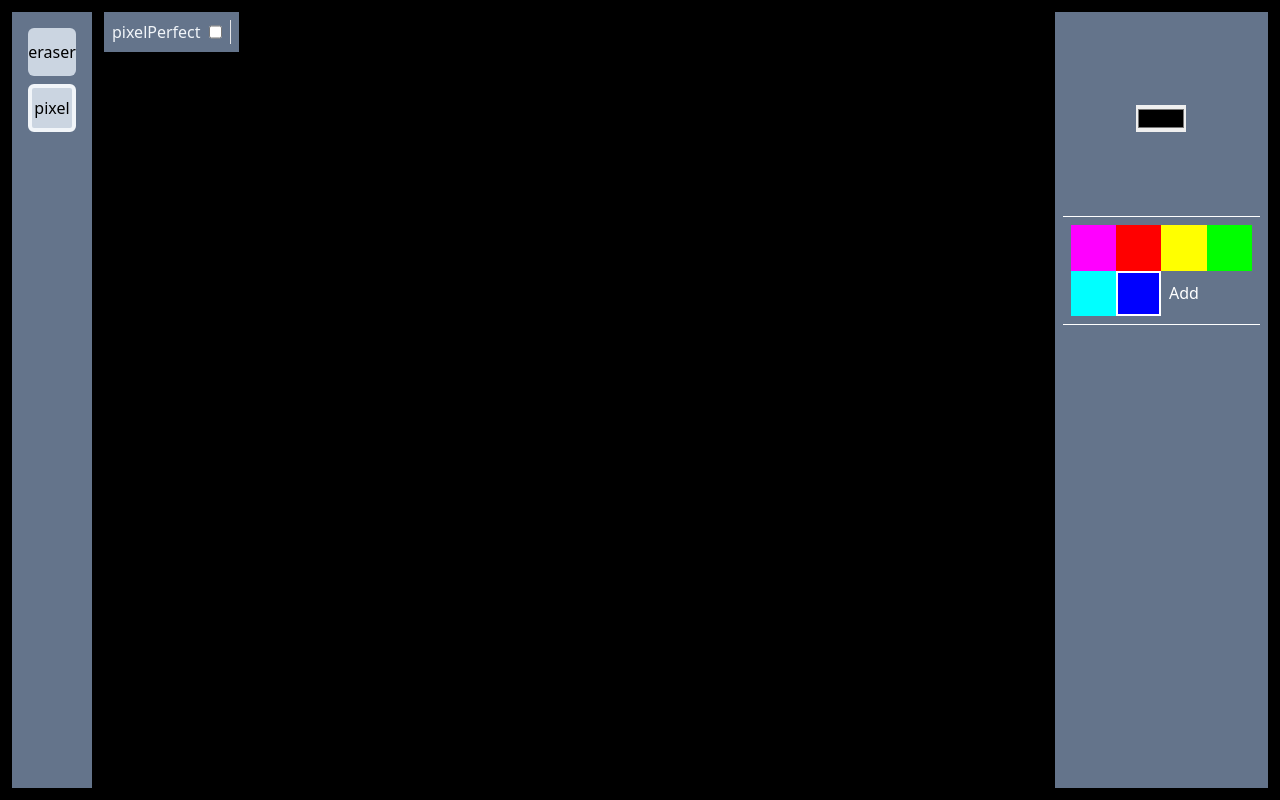
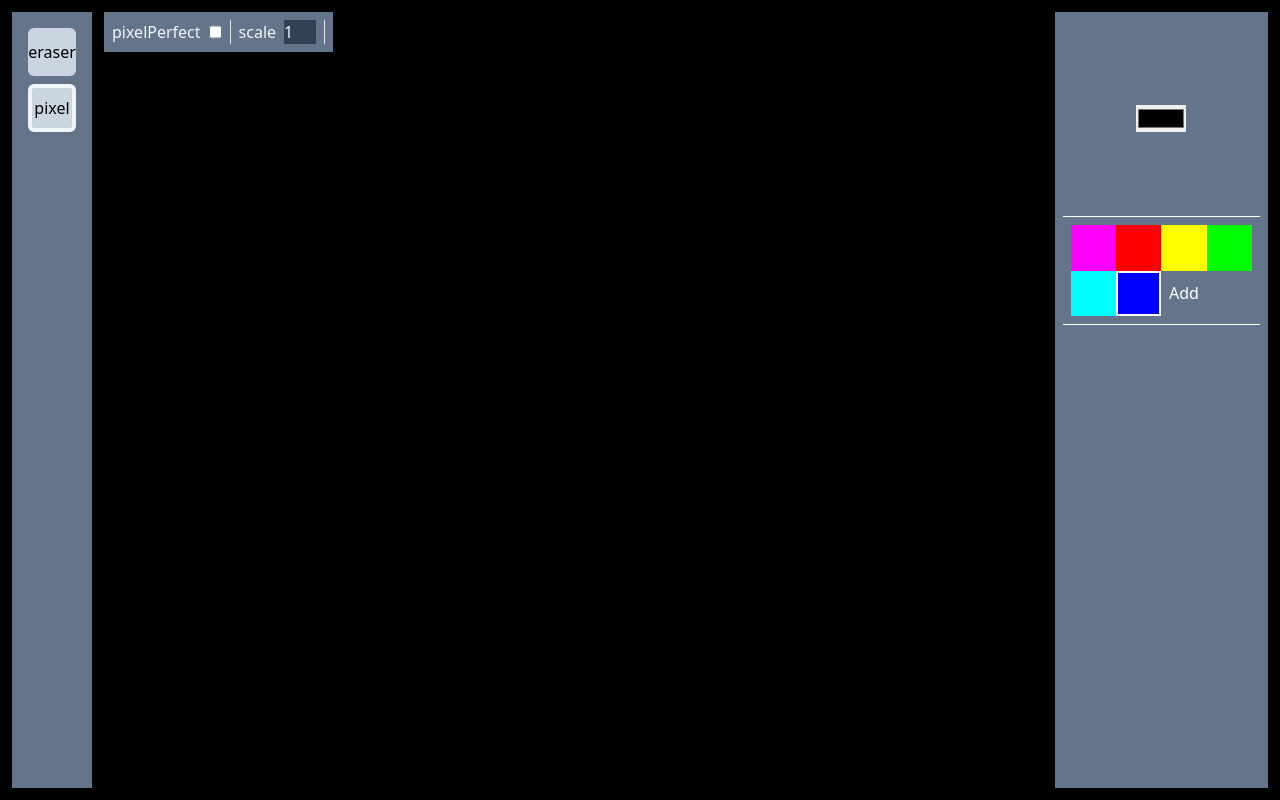
Before and after one commit to FadedBronze/PixiliV2, a React (Vite) app: page / in a window 1280 px wide. Built offline with nearby package versions, Linux system fonts and the light colour scheme.

Commit message:
property viewer works and changed viewportpos to state

```diff
--- a/src/App.tsx
+++ b/src/App.tsx
@@ -22,10 +22,7 @@ export type Vector2 = {
 function App() {
   return (
     <div className="w-full h-full relative">
-      <div className="w-fit bottom-0 m-3 gap-3 absolute left-0 top-0 flex flex-grow-0 items-start">
-        <BrushToolbar></BrushToolbar>
-        <PropertyViewer></PropertyViewer>
-      </div>
+      <BrushManager></BrushManager>
       <PixiliCanvas />
       <div className="w-1/6 bg-slate-500 bottom-0 absolute right-0 top-0 m-3">
         <ColorViewer></ColorViewer>
@@ -72,7 +69,7 @@ function PixiliCanvas(props: {}) {
 
   const renderFrame = (
     frame: Frame,
-    viewPortPos: Vector2,
+    viewportPos: Vector2,
     zoom: number,
     ctx: CanvasRenderingContext2D,
     viewPortSize: Vector2
@@ -91,8 +88,8 @@ function PixiliCanvas(props: {}) {
         ctx.fillStyle = color;
 
         ctx.fillRect(
-          pixelSize * (gridPosition.x + viewPortPos.x),
-          pixelSize * (gridPosition.y + viewPortPos.y),
+          pixelSize * (gridPosition.x + viewportPos.x),
+          pixelSize * (gridPosition.y + viewportPos.y),
           pixelSize,
           pixelSize
         );
@@ -105,10 +102,16 @@ function PixiliCanvas(props: {}) {
 
     if (ctx === null || ctx === undefined) return;
 
-    renderFrame(appState.frame, appState.viewportPos, appState.zoom, ctx, {
-      x: canvasSize.x,
-      y: canvasSize.y,
-    });
+    renderFrame(
+      appState.frame,
+      appState.viewportPos.value,
+      appState.zoom,
+      ctx,
+      {
+        x: canvasSize.x,
+        y: canvasSize.y,
+      }
+    );
   };
 
   const canvasRef = useRef<HTMLCanvasElement>(null);
@@ -122,8 +125,8 @@ function PixiliCanvas(props: {}) {
           const pixelSize = appState.zoom * 100;
 
           return {
-            x: mousePos.x / pixelSize - appState.viewportPos.x,
-            y: mousePos.y / pixelSize - appState.viewportPos.y,
+            x: mousePos.x / pixelSize - appState.viewportPos.value.x,
+            y: mousePos.y / pixelSize - appState.viewportPos.value.y,
           };
         };
 
@@ -136,24 +139,24 @@ function PixiliCanvas(props: {}) {
         const mouseGridPosDiffX = MouseGridPos.x - oldMouseGridPos.x;
         const mouseGridPosDiffY = MouseGridPos.y - oldMouseGridPos.y;
 
-        appState.viewportPos.x += mouseGridPosDiffX;
-        appState.viewportPos.y += mouseGridPosDiffY;
+        appState.viewportPos.value.x += mouseGridPosDiffX;
+        appState.viewportPos.value.y += mouseGridPosDiffY;
 
         render();
       }}
       onKeyDown={(e) => {
         switch (e.code) {
           case "KeyS":
-            appState.viewportPos.y -= 1;
+            appState.viewportPos.value.y -= 1;
             break;
           case "KeyW":
-            appState.viewportPos.y += 1;
+            appState.viewportPos.value.y += 1;
             break;
           case "KeyD":
-            appState.viewportPos.x -= 1;
+            appState.viewportPos.value.x -= 1;
             break;
           case "KeyA":
-            appState.viewportPos.x += 1;
+            appState.viewportPos.value.x += 1;
             break;
         }
 
@@ -193,32 +196,37 @@ function PixiliCanvas(props: {}) {
   );
 }
 
-function BrushToolbar() {
+function BrushManager() {
   const appState = useContext(AppStateContext);
+  const [selectedBrush, setSelectedBrush] = useState(appState.brush.name);
 
-  const brushStates = [
-    {
-      name: "eraser",
-      brush: eraserBrush,
-    },
-    {
-      name: "pixel",
-      brush: pixelBrush,
-    },
-  ];
+  return (
+    <div className="w-fit bottom-0 m-3 gap-3 absolute left-0 top-0 flex flex-grow-0 items-start">
+      <BrushToolbar
+        selectedBrush={selectedBrush}
+        setSelectedBrush={setSelectedBrush}
+      ></BrushToolbar>
+      <PropertyViewer selectedBrush={selectedBrush}></PropertyViewer>
+    </div>
+  );
+}
 
-  const [selectedBrush, setSelectedBrush] = useState("pixel");
+function BrushToolbar(props: {
+  selectedBrush: string;
+  setSelectedBrush: (value: string) => void;
+}) {
+  const appState = useContext(AppStateContext);
 
   return (
     <div className="p-4 h-full flex flex-wrap grow  w-full gap-2 justify-top flex-col align-center bg-slate-500">
-      {brushStates.map(({ name, brush }) => (
+      {appState.brushStates.map(({ brush }) => (
         <BrushToolbarBrush
-          name={name}
-          key={name}
-          selected={selectedBrush === name}
+          name={brush.name}
+          key={brush.name}
+          selected={props.selectedBrush === brush.name}
           select={() => {
             appState.brush = brush;
-            setSelectedBrush(name);
+            props.setSelectedBrush(brush.name);
           }}
         ></BrushToolbarBrush>
       ))}
@@ -325,20 +333,43 @@ function ColorOption(props: {
   );
 }
 
-function PropertyViewer() {
+function PropertyViewer(props: { selectedBrush: string }) {
   const appState = useContext(AppStateContext);
-  const name = Object.keys(appState.pixelBrushState.value);
+
+  const selectedBrushState = appState.brushStates.find(
+    ({ brush }) => brush.name === props.selectedBrush
+  );
+
+  if (selectedBrushState?.state === undefined) {
+    return <div></div>;
+  }
 
   return (
     <div className="p-2 flex gap-2 bg-slate-500">
-      <BrushProperty
-        name={name[0]}
-        setValue={(v) =>
-          (appState.pixelBrushState.value.pixelPerfect = v as boolean)
-        }
-        key={name[0]}
-        value={appState.pixelBrushState.value.pixelPerfect as boolean}
-      ></BrushProperty>
+      {Object.keys(selectedBrushState.state.value).map((value) => {
+        return (
+          selectedBrushState.state && (
+            <BrushProperty
+              name={value}
+              setValue={(v) => {
+                if (selectedBrushState?.state === undefined) {
+                  return;
+                }
+
+                (selectedBrushState.state.value[
+                  value as keyof typeof selectedBrushState.state.value
+                ] as any) = v;
+              }}
+              key={selectedBrushState.brush.name + value}
+              value={
+                selectedBrushState.state.value[
+                  value as keyof typeof selectedBrushState.state.value
+                ]
+              }
+            ></BrushProperty>
+          )
+        );
+      })}
     </div>
   );
 }
--- a/src/AppState.tsx
+++ b/src/AppState.tsx
@@ -3,11 +3,12 @@ import { Frame, Layer, Vector2 } from "./App";
 import { useBetterState } from "./hooks/useBetterState";
 import { Brush } from "./brushes/brushes";
 import { pixelBrush, pixelBrushState } from "./brushes/pixelBrush";
+import { eraserBrush, eraserBrushState } from "./brushes/eraserBrush";
 
 export type AppState = {
   mouseDown: boolean;
   zoom: number;
-  viewportPos: Vector2;
+  viewportPos: { value: Vector2 };
   mousePos: Vector2;
   editingLayerName: { value: string };
   color: { value: string };
@@ -16,6 +17,13 @@ export type AppState = {
   editingLayer: Layer;
   brushLayer: Layer;
   pixelBrushState: { value: pixelBrushState };
+  eraserState: { value: eraserBrushState };
+  brushStates: {
+    brush: Brush;
+    state?: {
+      value: object;
+    };
+  }[];
 };
 
 export const AppStateContext = createContext<AppState>({} as AppState);
@@ -23,7 +31,6 @@ export const AppStateContext = createContext<AppState>({} as AppState);
 export function AppStateContextProvider(props: { children: JSX.Element }) {
   const mouseDownRef = useRef(false);
   const brushRef = useRef(pixelBrush);
-  const viewPortRef = useRef({ x: 0, y: 0 });
   const mousePosRef = useRef({ x: 0, y: 0 });
   const frameRef = useRef([
     {
@@ -49,10 +56,11 @@ export function AppStateContextProvider(props: { children: JSX.Element }) {
           pixelPerfect: false,
           scale: 1,
         }),
+        eraserState: useBetterState({ scale: 0 }),
         mouseDown: mouseDownRef.current,
         brush: brushRef.current,
         zoom: 0.5,
-        viewportPos: viewPortRef.current,
+        viewportPos: useBetterState({ x: 0, y: 0 }),
         mousePos: mousePosRef.current,
         editingLayerName: useBetterState("layer 1"),
         color: useBetterState("red"),
@@ -65,6 +73,18 @@ export function AppStateContextProvider(props: { children: JSX.Element }) {
             ({ name }) => name === this.editingLayerName.value
           ) as Layer;
         },
+        get brushStates() {
+          return [
+            {
+              brush: eraserBrush,
+              state: this.eraserState,
+            },
+            {
+              brush: pixelBrush,
+              state: this.pixelBrushState,
+            },
+          ];
+        },
       }}
     >
       {props.children}
--- a/src/brushes/brushes.ts
+++ b/src/brushes/brushes.ts
@@ -5,6 +5,7 @@ type BrushDrawParams = {
 };
 
 export type Brush = {
+  name: string;
   down?: (params: BrushDrawParams) => void;
   hold?: (params: BrushDrawParams) => void;
   up?: (params: BrushDrawParams) => void;
--- a/src/brushes/eraserBrush.ts
+++ b/src/brushes/eraserBrush.ts
@@ -1,14 +1,19 @@
 import { getMouseGridPos } from "../App";
 import { Brush } from "./brushes";
 
+export type eraserBrushState = {
+  scale: number;
+};
+
 export const eraserBrush: Brush = {
+  name: "eraser",
   down({ state }) {},
   hold({ state }) {
     state.brushLayer.strayPixels.clear();
     const mouseGridPos = getMouseGridPos(
       state.mousePos,
       state.zoom,
-      state.viewportPos
+      state.viewportPos.value
     );
     state.brushLayer.strayPixels.set(
       `${mouseGridPos.x}_${mouseGridPos.y}`,
--- a/src/brushes/pixelBrush.ts
+++ b/src/brushes/pixelBrush.ts
@@ -7,13 +7,14 @@ export type pixelBrushState = {
 };
 
 export const pixelBrush: Brush = {
+  name: "pixel",
   down({ state }) {},
   hold({ state }) {
     state.brushLayer.strayPixels.clear();
     const mouseGridPos = getMouseGridPos(
       state.mousePos,
       state.zoom,
-      state.viewportPos
+      state.viewportPos.value
     );
     state.brushLayer.strayPixels.set(
       `${mouseGridPos.x}_${mouseGridPos.y}`,
```
